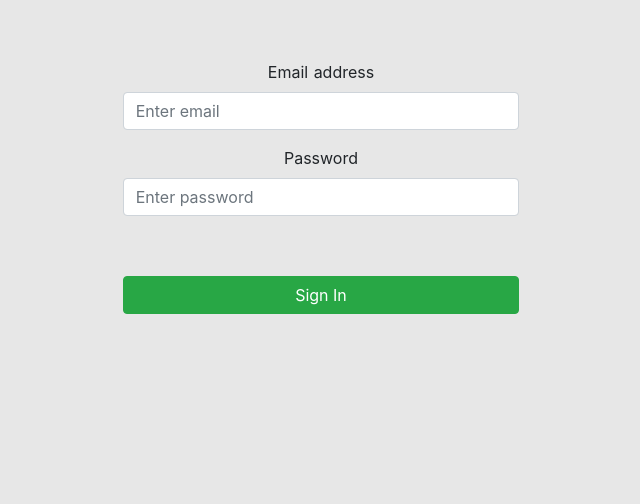
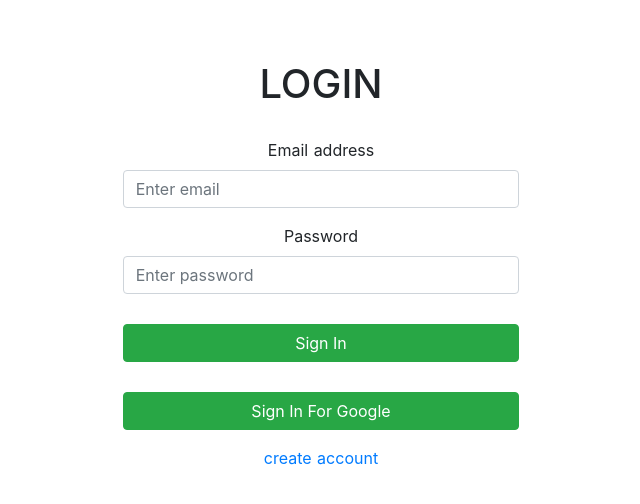
Before and after one commit to shinbey221/pwa-practice, a Nuxt app: page /login in a window 1280 px wide. Shown: the top 504 px of the page, without its empty margins (319-959 px from the left). Built offline with nearby package versions, Linux system fonts and the light colour scheme; no server answers.

Commit message:
google auth

```diff
--- a/middleware/authenticated.js
+++ b/middleware/authenticated.js
@@ -1,13 +1,13 @@
 import firebase from 'firebase'
 
 const auth = async ({ store, route, redirect }) => {
-  console.log(store.getters['user/isAuthenticated'])
   const user = await new Promise((resolve, reject) => {
     firebase.auth().onAuthStateChanged((user) => resolve(user))
   })
-  console.log(user)
   if (!user && route.name !== 'login') {
-    redirect('/login')
+    if (route.name !== 'createAccount') {
+      redirect('/login')
+    }
   }
   if (user && route.name === 'login') {
     redirect('/')
--- /dev/null
+++ b/pages/createAccount.vue
@@ -0,0 +1,16 @@
+<template>
+  <div>
+    {{ test }}
+    <a @click="$router.push('/main')">トップへ</a>
+  </div>
+</template>
+
+<script>
+export default {
+  data() {
+    return {
+      test: 'test'
+    }
+  }
+}
+</script>
--- a/pages/index.vue
+++ b/pages/index.vue
@@ -21,6 +21,8 @@
         </a>
         <button @click="doLogout">Logout</button>
         <button @click="nextPage">Push</button>
+        <a @click="$router.push('/createAccount')">トップへ</a>
+        <nuxt-link to="/createAccount">create account</nuxt-link>
       </div>
     </div>
   </div>
--- a/pages/login.vue
+++ b/pages/login.vue
@@ -4,7 +4,8 @@
       <b-row class="text-center" align-v="center">
         <b-col cols="1" md="4" />
         <b-col cols="10" sm="10" md="4">
-          <b-form style="margin-top: 60px;" @submit="signIn">
+          <h1 style="margin-top: 60px;">LOGIN</h1>
+          <b-form style="margin-top: 30px;" @submit="signIn">
             <b-form-group label="Email address" label-for="input-1">
               <b-form-input
                 id="input-1"
@@ -23,12 +24,18 @@
                 v-model="password"
               ></b-form-input>
             </b-form-group>
-            <b-form-group style="margin-top: 60px;">
+            <b-form-group style="margin-top: 30px;">
               <b-button block type="submit" variant="success">
                 Sign In
               </b-button>
             </b-form-group>
+            <b-form-group style="margin-top: 30px;">
+              <b-button block variant="success" @click="signInForGoogle">
+                Sign In For Google
+              </b-button>
+            </b-form-group>
           </b-form>
+          <nuxt-link to="/createAccount">create account</nuxt-link>
         </b-col>
         <b-col cols="1" />
       </b-row>
@@ -65,6 +72,25 @@ export default {
         .catch((error) => {
           alert(error)
         })
+    },
+    signInForGoogle() {
+      const provider = new firebase.auth.GoogleAuthProvider()
+      provider.addScope('https://www.googleapis.com/auth/contacts.readonly')
+      firebase.auth().useDeviceLanguage()
+      firebase
+        .auth()
+        .signInWithPopup(provider)
+        .then((result) => {
+          console.log('success')
+          console.log(result)
+        })
+        .catch((error) => {
+          console.log(error)
+        })
+    },
+    pushToCreateAccountPage() {
+      console.log('aa')
+      this.$router.push('/createAccount')
     }
   }
 }
@@ -73,6 +99,5 @@ export default {
 <style>
 .loginbackgroud {
   min-height: 100vh;
-  background: rgb(231, 231, 231);
 }
 </style>
```
